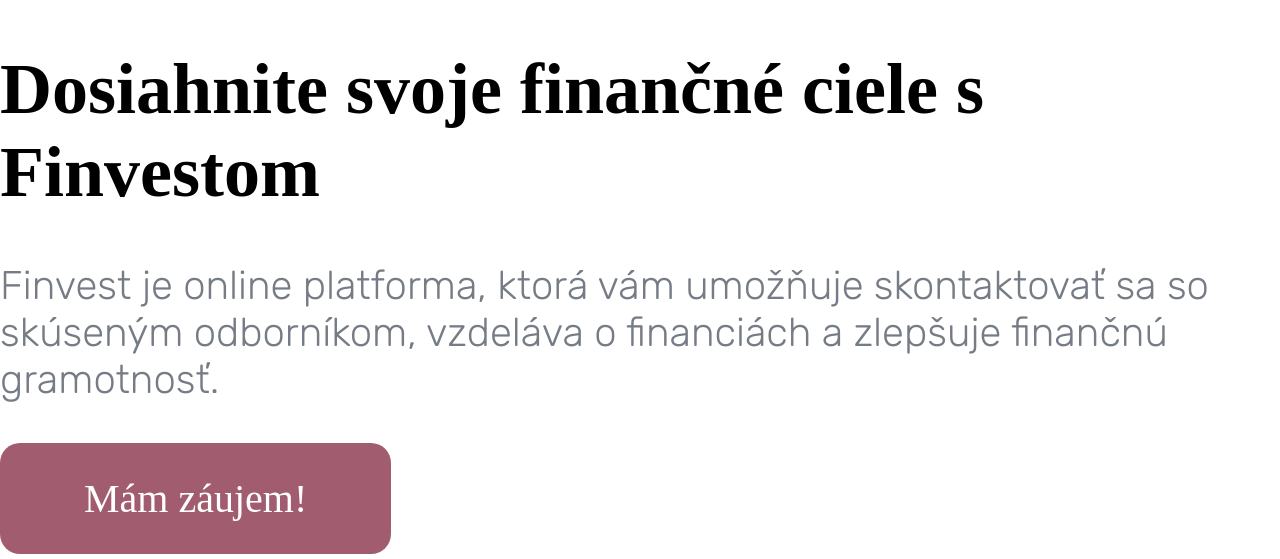
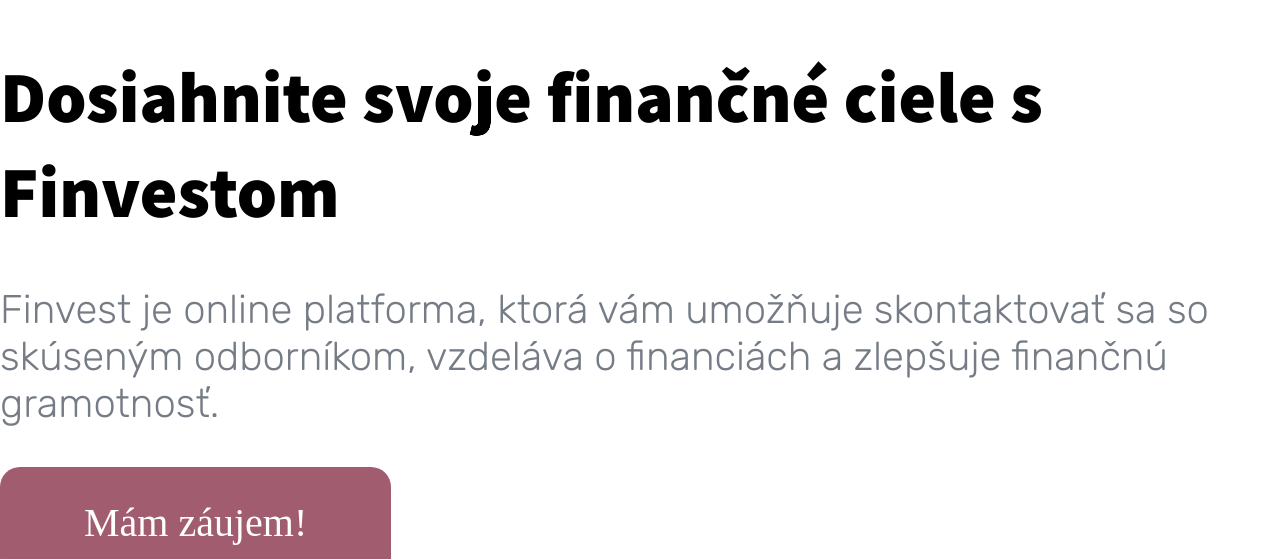
Before and after one commit to WithoutCreativity/Finvest3, a plain HTML site: page index.html in a window 1280 px wide. Shown: the top 559 px of the page. Drawn offline with Linux system fonts and the light colour scheme; files whose address does not match are found by name.

Commit message:
Update index.html

```diff
--- a/index.html
+++ b/index.html
@@ -79,6 +79,7 @@
         .maintext {
             font-size: 9vmin; /* Mobile default font size */
             margin-right: 1vw;
+            font-family: 'Assistant', sans-serif;
         }
 
         .pmaintext {
@@ -266,7 +267,7 @@
 <body>
     <div class="Divs">
         <div class="main">
-            <h1 class="maintext">
+            <h1 class="maintext" style="font-family: 'Assistant', sans-serif;">
                 Dosiahnite svoje finančné ciele s Finvestom
             </h1>
             <p class="pmaintext">
```
